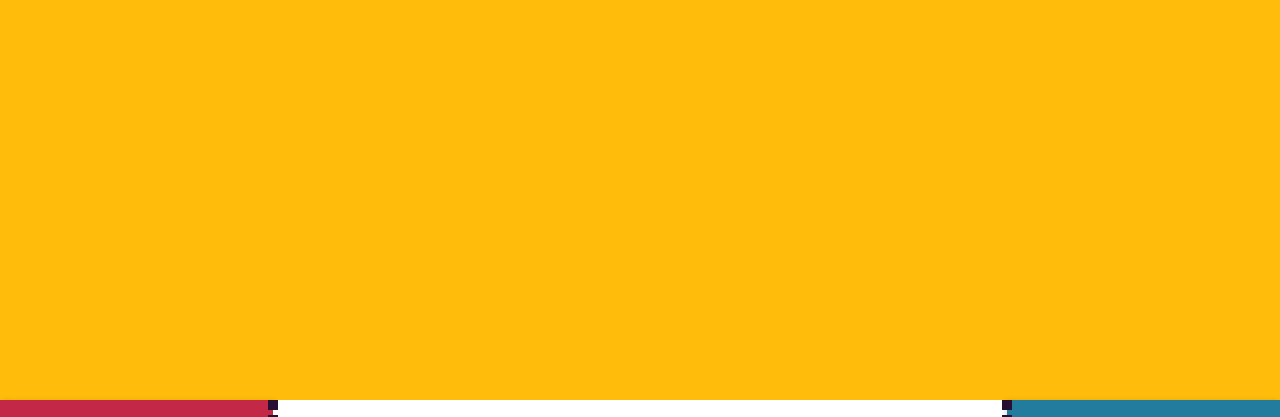
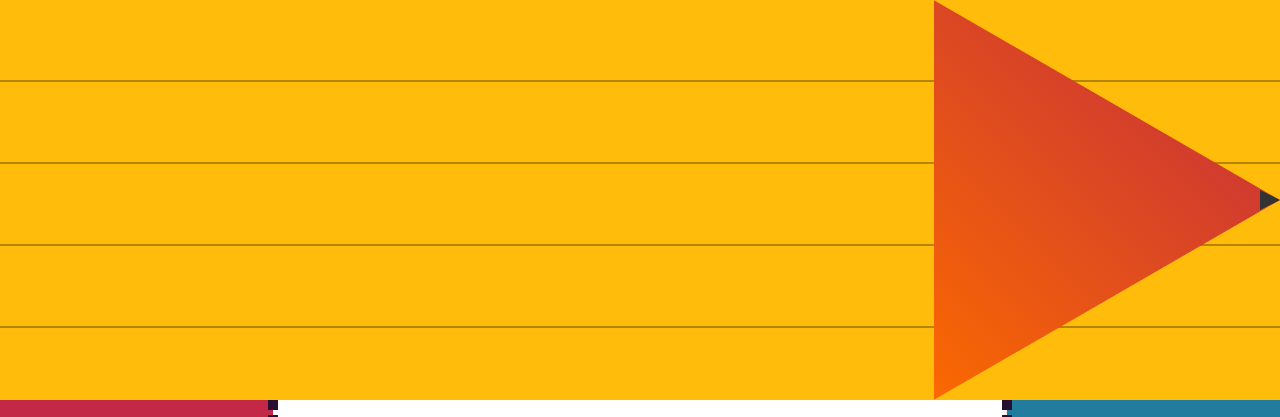
Before and after one commit to SolarianVulpine/FinalProject, a plain HTML site: page Torin/Torin.html in a window 1280 px wide. Shown: the top 417 px of the page. Drawn offline with Linux system fonts and the light colour scheme.

Commit message:
created divs and css for a simple pencil design

```diff
--- a/Torin/Torin.html
+++ b/Torin/Torin.html
@@ -8,7 +8,13 @@
   </head>
   <body>
     <header>
-      <div class="hero"></div>
+      <div class="hero">
+        <div class="pencilElements">
+          <div class="pencilWood"></div>
+          <div class="pencilPoint"></div>
+          <div class="eraser"></div>
+        </div>
+      </div>
     </header>
     <div class="container">
       <nav class="nav">
--- a/Torin/torinStyleSheet.css
+++ b/Torin/torinStyleSheet.css
@@ -7,11 +7,44 @@ body {
   color: #333;
 }
 
-/* Hero Image */
+/* would have been Hero Image but changed to simple pencil design */
 .hero {
-  background: url("path/to/your/hero-image.jpg") no-repeat center center;
-  background-size: cover;
   height: 50vh; /* Half the viewport height */
+  background: repeating-linear-gradient(
+    #ffbc0a,
+    #ffbc0a 80px,
+    #b58500 80px,
+    #b58500 82px
+  );
+  position: relative;
+}
+
+.pencilElements {
+  display: flex;
+  height: 50vh;
+  justify-content: flex-end;
+  position: relative;
+}
+
+.pencilElements .pencilWood {
+  height: 50vh;
+  position: absolute;
+  aspect-ratio: cos(30deg);
+  clip-path: polygon(0 0, 100% 50%, 0 100%);
+  background: linear-gradient(45deg, #fa6900, #c02942);
+  z-index: 1;
+}
+
+.pencilElements .pencilPoint {
+  width: 0;
+  height: 0;
+  border-left: 10px solid transparent;
+  border-right: 10px solid transparent;
+  border-top: 20px solid #333; /* Color of the pencil lead */
+  align-self: center;
+  transform: rotate(-90deg);
+  position: absolute;
+  z-index: 2;
 }
 
 /* Container */
@@ -52,7 +85,7 @@ body {
 
 .nav ul li a {
   text-decoration: none;
-  color: #FFBC0A; /* Bright yellow for better contrast */
+  color: #ffbc0a; /* Bright yellow for better contrast */
   font-weight: bold;
   position: relative;
   z-index: 1; /* Ensure the link text is above the ::before element */
@@ -61,7 +94,7 @@ body {
 }
 
 .nav ul li a::before {
-  content: '';
+  content: "";
   position: absolute;
   top: 0;
   right: 0;
@@ -80,7 +113,6 @@ body {
   color: #fff; /* Change text color to white when hovered */
 }
 
-
 /* Main Content Column */
 .main-content {
   width: 60%;
@@ -89,11 +121,13 @@ body {
   border-left: 5px dashed #271033; /* Dashed border in rich purple */
   border-right: 5px dashed #271033; /* Dashed border in rich purple */
   overflow-y: auto;
-  background: linear-gradient(#fff 40px, #f0f0f0 40px, #f0f0f0 41px); /* Creates the lines */
+  background: linear-gradient(
+    #fff 40px,
+    #f0f0f0 40px,
+    #f0f0f0 41px
+  ); /* Creates the lines */
   background-size: 100% 41px; /* Height of the lines */
 }
-
-
 
 /* Extra Content Column */
 .extra-content {
@@ -106,10 +140,11 @@ body {
 }
 
 /* Headings */
-h1, h2 {
-  font-family: 'Caveat Brush', cursive; /* Fun, brush font for headings */
+h1,
+h2 {
+  font-family: "Caveat Brush", cursive; /* Fun, brush font for headings */
   margin-top: 0;
-  color: #7DCE82; /* Fresh green */
+  color: #7dce82; /* Fresh green */
 }
 
 /* Ensure consistent padding for child-like feel */
```
